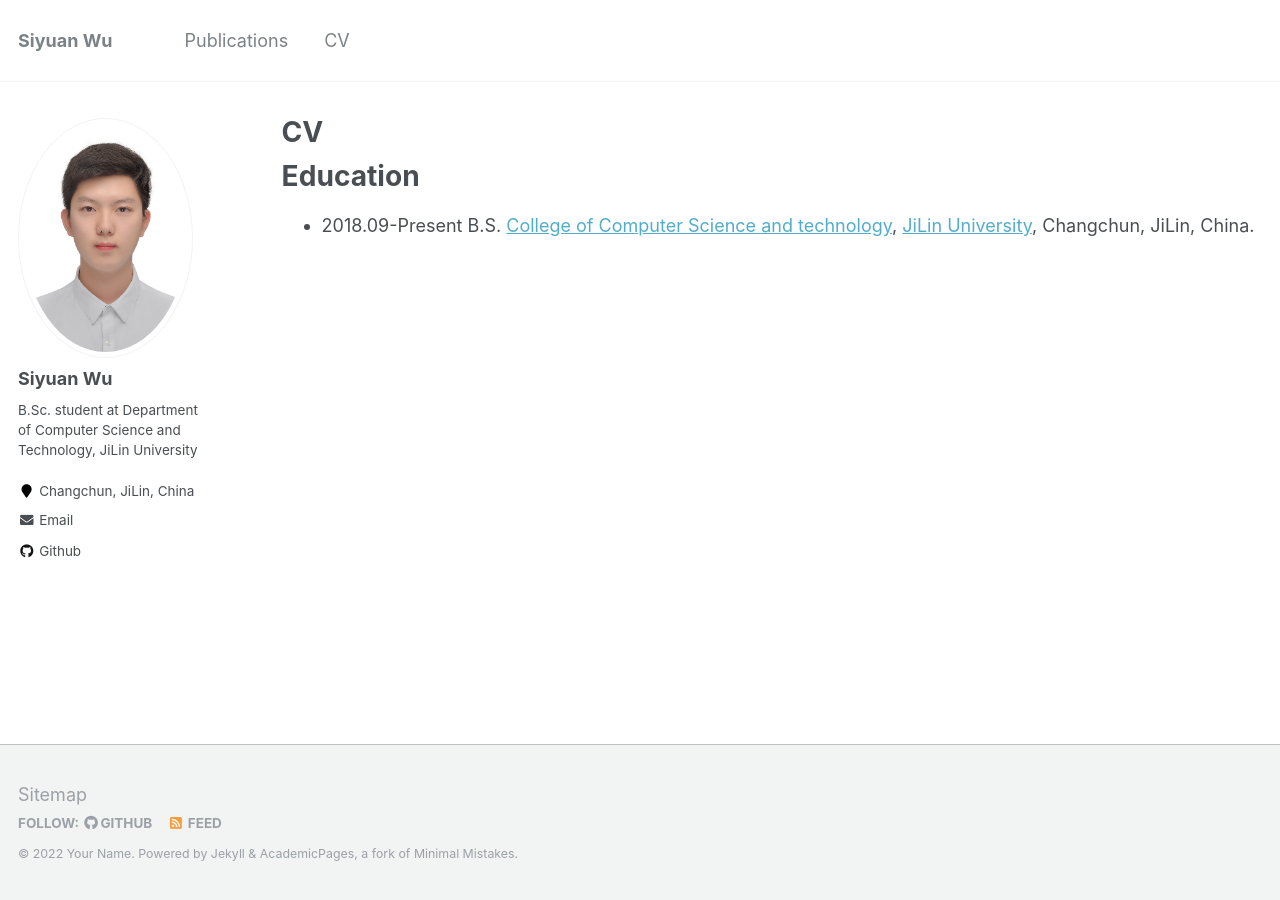
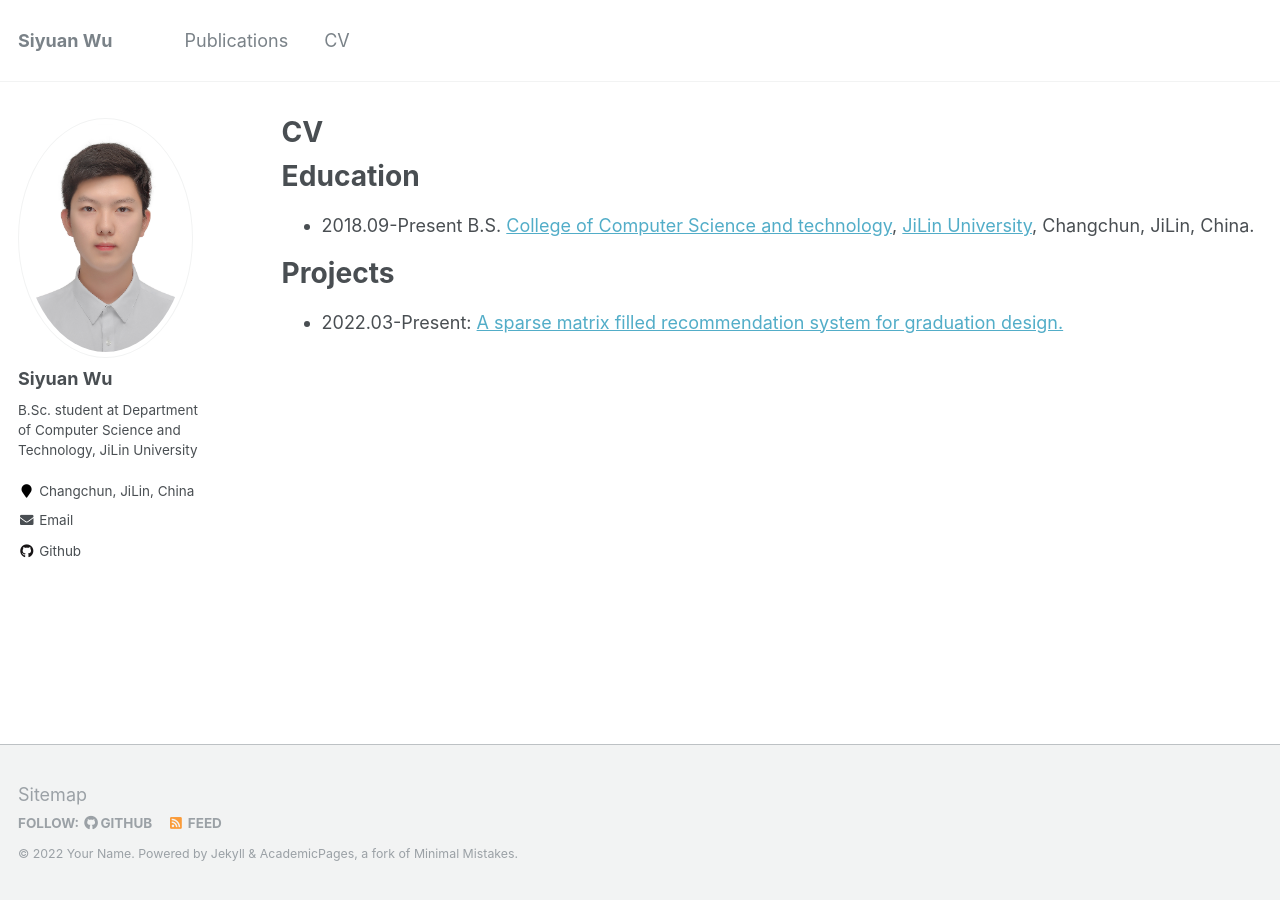
Before and after one commit to Siyuan01/Siyuan01.github.io, a Jekyll site: the page built from _pages/cv.md, in a window 1280 px wide. Built offline with Jekyll 4.4.1, drawn with Linux system fonts in a browser that asks for light colours.

Commit message:
Update cv.md

```diff
--- a/_pages/cv.md
+++ b/_pages/cv.md
@@ -15,6 +15,11 @@ Education
 <!-- * 2019.09-Present: Ph.D. candidate (successive master-doctor program), [Department of Computer Science and Technology](https://cs.nju.edu.cn/), [Nanjing University](https://www.nju.edu.cn/), Nanjing, Jiangsu, China.
 Supervisor: Professor [Guihai Chen](https://cs.nju.edu.cn/gchen/), Research Assistant [Haipeng Dai](https://cs.nju.edu.cn/daihp/index.htm). -->
 * 2018.09-Present B.S. [College of Computer Science and technology](http://ccst.jlu.edu.cn/), [JiLin University](http://www.jlu.edu.cn/), Changchun, JiLin, China.
+
+Projects
+======
+* 2022.03-Present: [A sparse matrix filled recommendation system for graduation design.](https://github.com/Siyuan01/MovieLens-Recommender-master)
+
 
 <!--
 Award & Honnors
```
